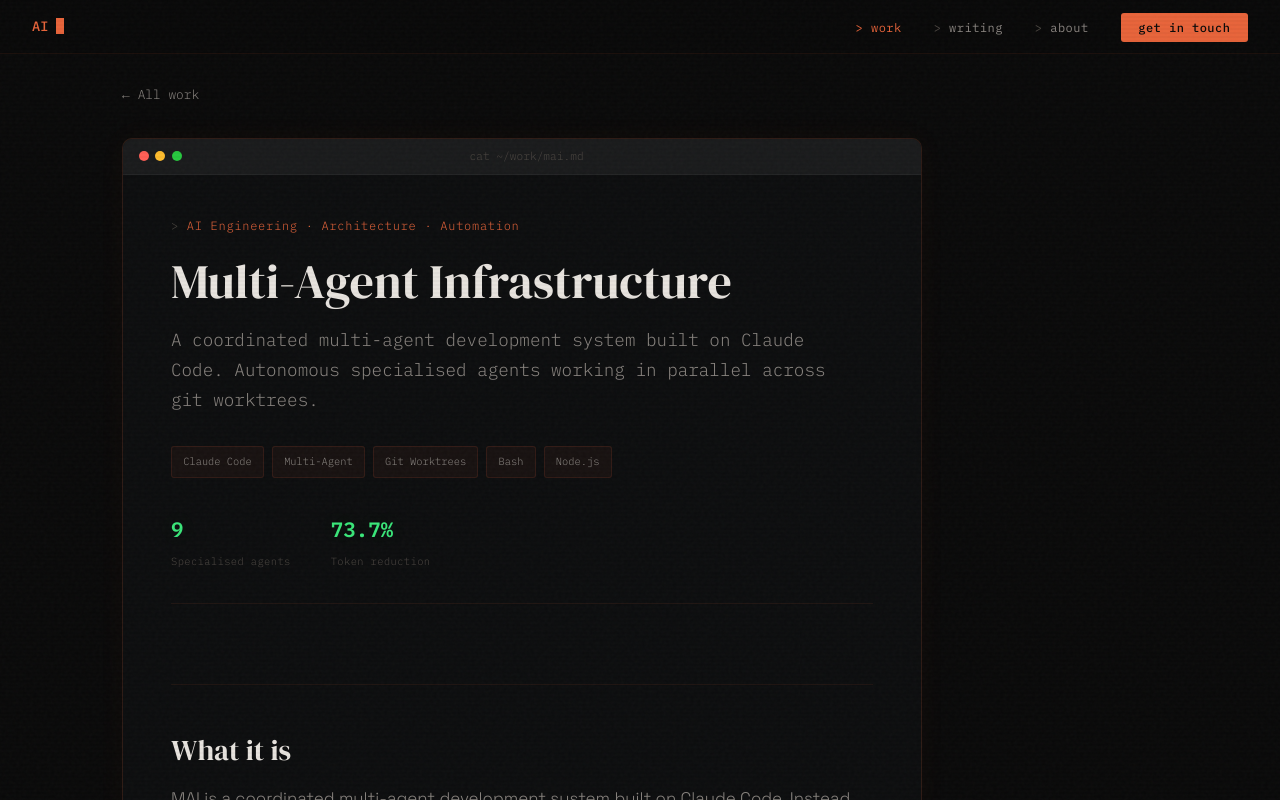
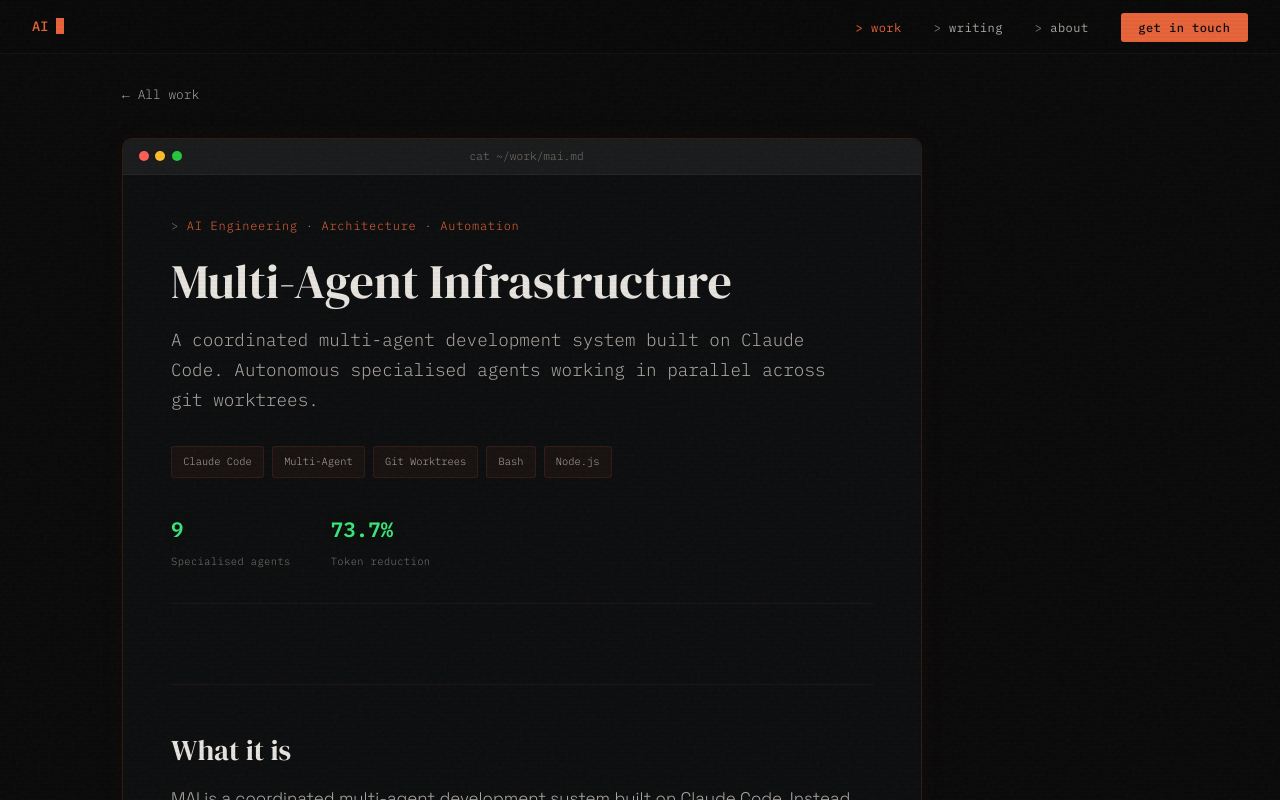
Before and after one commit to andrewisherwood/andrewisherwood.com, a website: page work/mai/index.html in a window 1280 px wide. Shown: the top 800 px of the page. Drawn offline with Linux system fonts and the light colour scheme.

Commit message:
fix: increase body text and label contrast for readability
Bump --text-muted from #8a8580 to #b0aaa4 and --text-dim from
#4a4540 to #7a746e. Improves legibility of body copy and image
captions against the dark background.

```diff
--- a/styles/base.css
+++ b/styles/base.css
@@ -7,8 +7,8 @@
   --bg-card: #141516;
   --bg-bezel: #1a1b1c;
   --text: #e8e4df;
-  --text-muted: #8a8580;
-  --text-dim: #4a4540;
+  --text-muted: #b0aaa4;
+  --text-dim: #7a746e;
   --phosphor: #e8643a;
   --phosphor-bright: #ff7a4e;
   --phosphor-glow: rgba(232, 100, 58, 0.12);
```
